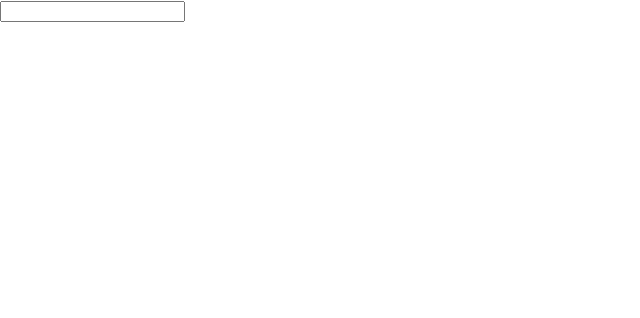
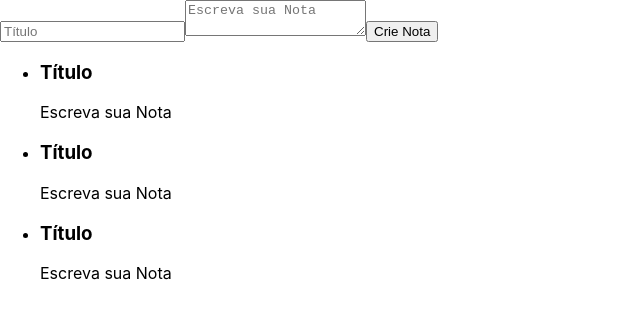
Before and after one commit to Bergomezz/Curso_Alura, a React (Create React App) app in the folder Aula_React/ceep/: page / in a window 1280 px wide. Shown: the top 318 px of the page, without its empty margins (0-640 px from the left). Built offline with nearby package versions, Linux system fonts and the light colour scheme.

Commit message:
React Aula 1

```diff
--- a/Aula_React/ceep/src/App.js
+++ b/Aula_React/ceep/src/App.js
@@ -1,11 +1,15 @@
-
-function App() {
-  return (
-    <form>
-      <input type="text"/>
-      <textarear></textarear>
-    </form>
-  )
-};
+import { Component } from "react";
+import FormularioDeCadastro from "./components/formularioCadastro";
+import ListaDeNotas from "./components/listaDeNotas";
+class App extends Component {
+  render(){
+    return (
+      <section>
+      <FormularioDeCadastro/>
+      <ListaDeNotas/>
+    </section>
+  );
+}
+}
 
 export default App;
--- /dev/null
+++ b/Aula_React/ceep/src/components/cardNota.jsx
@@ -0,0 +1,16 @@
+import React, { Component } from "react";
+
+class CardNotas extends Component {
+    render() {
+        return (
+            <section>
+                <header>
+                    <h3>Título</h3>
+                </header>
+                <p>Escreva sua Nota</p>
+            </section>
+        )
+    }
+}
+
+export default CardNotas;
--- /dev/null
+++ b/Aula_React/ceep/src/components/formularioCadastro.jsx
@@ -0,0 +1,18 @@
+import React, { Component } from "react";
+
+class FormularioDeCadastro extends Component {
+    render() {
+        return (
+            <section>
+                <form>
+                    <input type="text" placeholder="Título" />
+                    <textarea placeholder="Escreva sua Nota"
+                    />
+                    <button>Crie Nota</button>
+                </form>
+            </section>
+        )
+    }
+}
+
+export default FormularioDeCadastro;
--- /dev/null
+++ b/Aula_React/ceep/src/components/listaDeNotas.jsx
@@ -0,0 +1,24 @@
+import React, { Component } from 'react'
+import CardNotas from './cardNota';
+
+class ListaDeNotas extends Component {
+    render() {
+        return (
+            <section>
+                <ul>
+                    <li>
+                        <CardNotas />
+                    </li>
+                    <li>
+                        <CardNotas />
+                    </li>
+                    <li>
+                        <CardNotas />
+                    </li>
+                </ul>
+            </section>
+        );
+    }
+
+}
+export default ListaDeNotas;
--- a/Aula_React/ceep/src/index.js
+++ b/Aula_React/ceep/src/index.js
@@ -2,6 +2,7 @@ import React from 'react';
 import ReactDOM from 'react-dom';
 import './index.css';
 import App from './App';
+
 
 ReactDOM.render(
   <React.StrictMode>
```
Also changed, not shown: Aula_React/ceep/src/App.css (added, +38 -0 lines), 1 other file (tests, documents, lock files or other folders).
